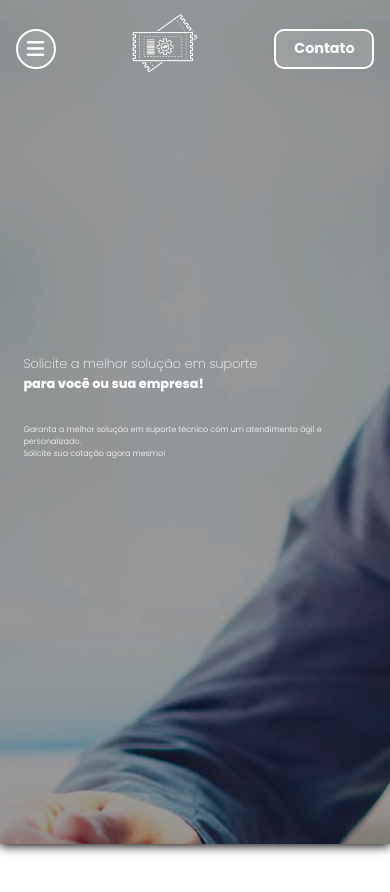
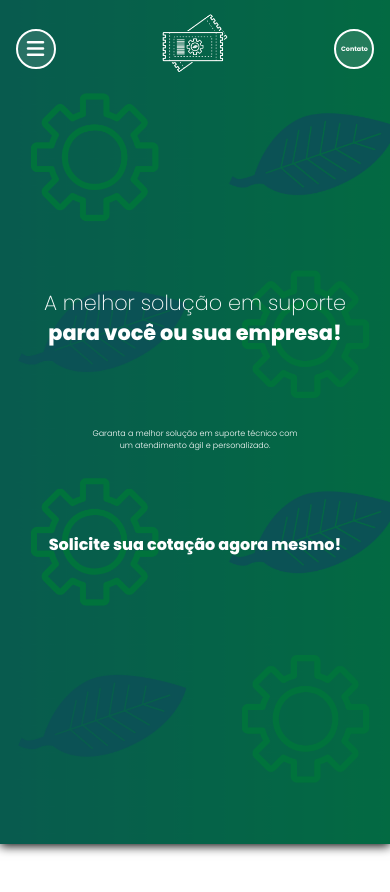
Before and after one commit to fernandesfabio/resolveIt, a plain HTML site: page assets/pages/cotacoes.html in a window 390 px wide. Shown: the top 892 px of the page. Drawn offline with Linux system fonts and the light colour scheme.

Commit message:
Ajustado responsividade da hero e footer

```diff
--- a/assets/css/cotacoes.css
+++ b/assets/css/cotacoes.css
@@ -4,3 +4,10 @@ section.hero-site{
     background-image: url(../imgs/cotacao2.jpg);
 }
 /* ------------------------ /HERO ------------------------------------ */
+
+
+@media screen and (max-width: 670px) {
+    section.hero-site{
+     background-image: url(../imgs/backgroundMobile.png);
+    }
+ }
--- a/assets/css/home.css
+++ b/assets/css/home.css
@@ -4,3 +4,10 @@ section.hero-site{
     background-image: url(../imgs/hero3.jpeg);
 }
 /* ------------------------ /HERO ------------------------------------ */
+
+
+@media screen and (max-width: 670px) {
+   section.hero-site{
+    background-image: url(../imgs/backgroundMobile.png);
+   }
+}
--- a/assets/css/pessoa-fisica.css
+++ b/assets/css/pessoa-fisica.css
@@ -4,3 +4,11 @@ section.hero-site{
     background-image: url(../imgs/pessoaFisica.jpg);
 }
 /* ------------------------ /HERO ------------------------------------ */
+
+
+
+@media screen and (max-width: 670px) {
+    section.hero-site{
+     background-image: url(../imgs/backgroundMobile.png);
+    }
+ }
--- a/assets/css/pessoa-juridica.css
+++ b/assets/css/pessoa-juridica.css
@@ -4,3 +4,10 @@ section.hero-site{
     background-image: url(../imgs/pessoaJuridica.jpg);
 }
 /* ------------------------ /HERO ------------------------------------ */
+
+
+@media screen and (max-width: 670px) {
+    section.hero-site{
+     background-image: url(../imgs/backgroundMobile.png);
+    }
+ }
--- a/assets/css/style.css
+++ b/assets/css/style.css
@@ -219,6 +219,9 @@ section.hero-site{
     background-color: var(--white);
     color: var(--primary-color);
 }
+.text-hero-final{
+    font-weight: 800;
+}
 /* ------------------------ /MAIN ------------------------------------ */
 
 /* ------------------------ FOOTER ------------------------------------- */
@@ -228,7 +231,7 @@ footer .interface{
     align-items: center;
     flex-direction: column;
     color: var(--white);
-    background: linear-gradient(var(--primary-color), var(--black-700), var(--black-800));
+    background: linear-gradient(var(--primary-color), var(--dove-gray-900), var(--black-800));
     padding: 0;
 }
 .footer-logo img{
@@ -425,6 +428,16 @@ footer .interface{
     }
 }
 @media screen and (max-width: 670px) {
+    .btn-contact button{
+        width: 40px;
+        height: 40px;
+        background-color: rgba(255, 255, 255, 0.13);
+        color: var(--white);
+        border: 2px solid var(--white);
+        border-radius: 50%;
+        font-weight: 700;
+        font-size: .4rem;
+    }
     .hero-site .interface{
         display: flex;
         justify-content: center;
@@ -432,16 +445,29 @@ footer .interface{
         height: 100%;
     }
     .hero-site .txt-hero{
+        display: flex;
+        justify-content: center;
+        align-items: center;
+        flex-direction: column;
         z-index: 1;
     }
     .hero-site .txt-hero h1{
-        font-size: .8rem;
-        line-height: 20px;
+        display: flex;
+        justify-content: center;
+        align-items: center;
+        flex-direction: column;
+        font-size: 1.3rem;
+        line-height: 30px;
         font-weight: 200;
     }
     .hero-site .txt-hero p{
+        display: flex;
+        justify-content: center;
+        align-items: center;
+        flex-direction: column;
         font-size: 8px;
         font-weight: 300;
+        margin: 5rem 0;
     }
     .hero-site .txt-hero button{
         width: 140px;
@@ -461,18 +487,15 @@ footer .interface{
         background-color: var(--white);
         color: var(--primary-color);
     }
-
     .footer-logo img{
         width: 150px;
         padding: 3rem 6%;
     }
-    .newsletter{
-        padding: 1.3rem 6%;
-        display: flex;
-        justify-content: center;
-        align-items: center;
-        flex-direction: column;
-        gap: 20px;
+    .newsletter h1{
+      font-size: 14px;
+    }
+    .newsletter p{
+        font-size: 10px;
     }
     .subscribe input{
         width: 250px;
--- a/assets/pages/cotacoes.html
+++ b/assets/pages/cotacoes.html
@@ -97,9 +97,11 @@
     <section class="hero-site">
       <div class="interface">
         <div class="txt-hero">
-            <h1>Solicite a melhor solução em suporte <span>para você ou sua empresa!</span></h1>
-            <p>Garanta a melhor solução em suporte técnico com um atendimento ágil e personalizado.
-            <span>Solicite sua cotação agora mesmo! </span></p>
+            <h1>A melhor solução em suporte <span>para você ou sua empresa!</span></h1>
+            <p>Garanta a melhor solução em suporte técnico com
+            <span>um atendimento ágil e personalizado.</span>
+            </p>
+            <span class="text-hero-final">Solicite sua cotação agora mesmo! </span>
         </div>
       </div>
 
--- a/assets/script/script.js
+++ b/assets/script/script.js
@@ -28,3 +28,10 @@ document.addEventListener("DOMContentLoaded", function () {
 });
 
 //
+
+
+// mensagem newsletter
+
+function sendEmail(){
+    alert('Cadastro realizado com sucesso!')
+}
```
Also changed, not shown: assets/pages/pessoa-juridica.html (+1 -1 lines), index.html (+5 -5 lines), assets/imgs/backgroundMobile.png (added).
